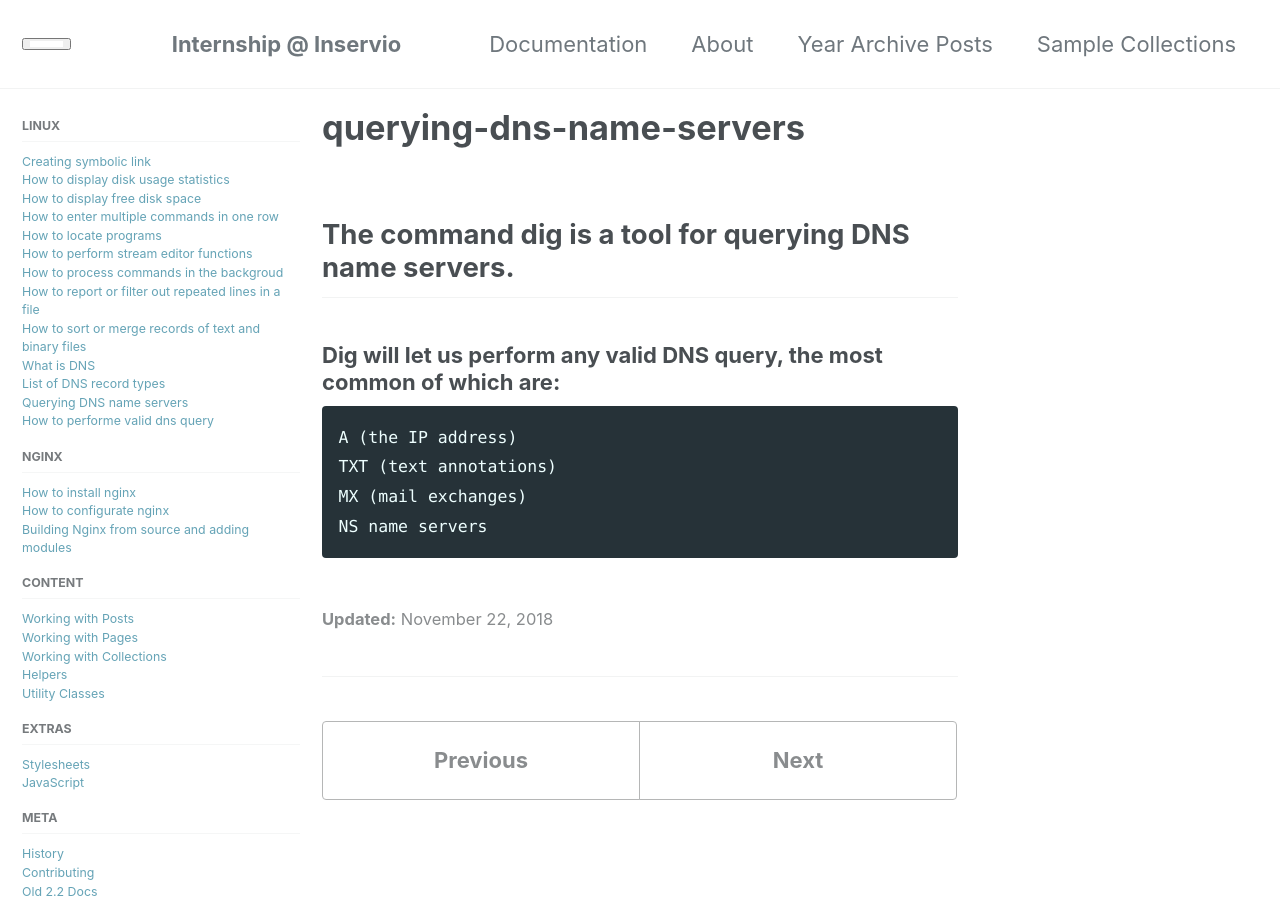
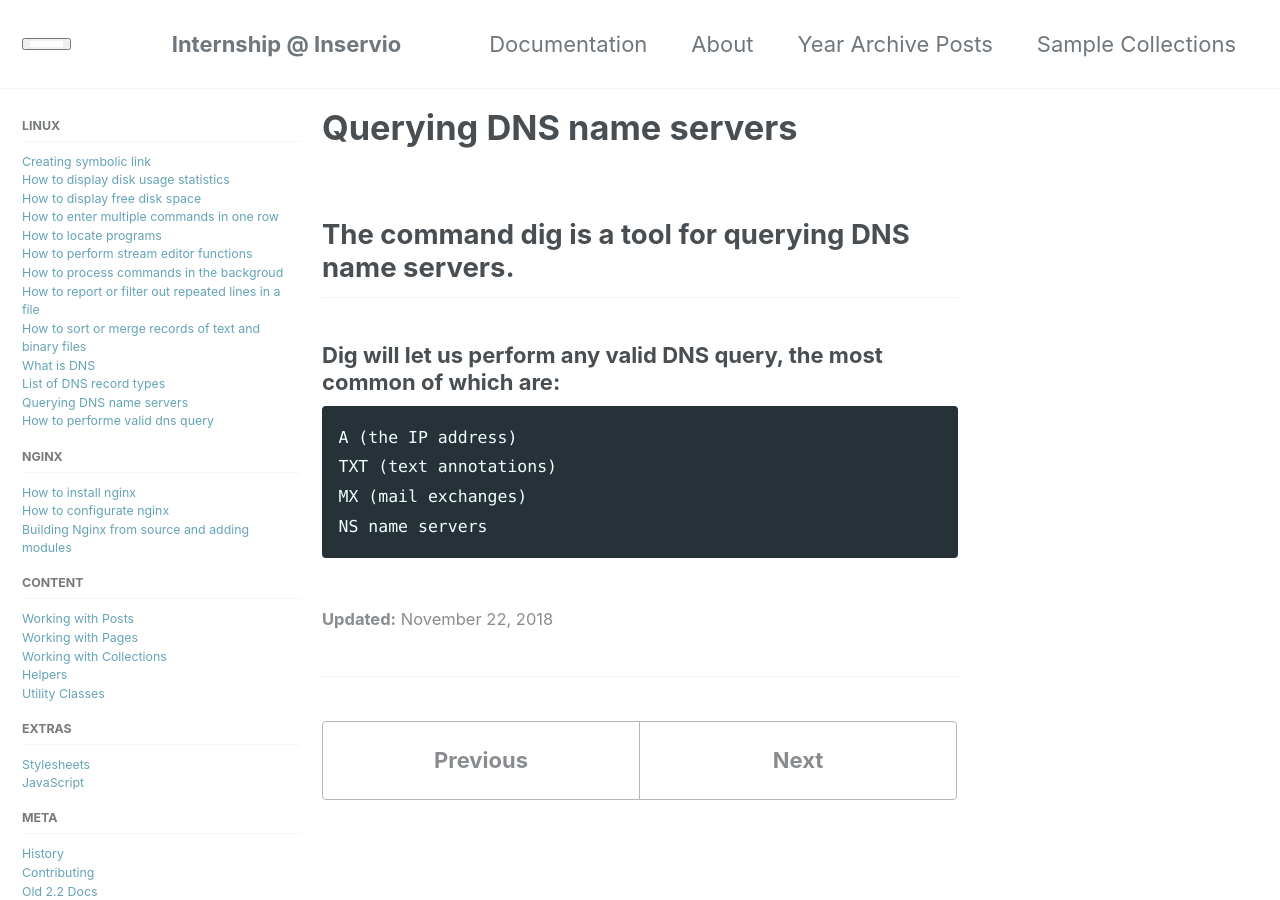
Before and after one commit to inservio/internship, a Jekyll site: the page built from _docs/linux/querying-dns-name-servers.md, in a window 1280 px wide and 900 px high. Built offline with Jekyll 4.4.1, drawn with Linux system fonts in a browser that asks for light colours.

Commit message:
editing dns blog

```diff
--- a/_docs/linux/querying-dns-name-servers.md
+++ b/_docs/linux/querying-dns-name-servers.md
@@ -1,6 +1,6 @@
 ---
 layout: single
-title: querying-dns-name-servers
+title: Querying DNS name servers
 parent: Linux
 permalink: /docs/linux/querying-dns-name-servers/
 ---
```
Also changed, not shown: _docs/linux/what-is-dns.md (+0 -1 lines).
